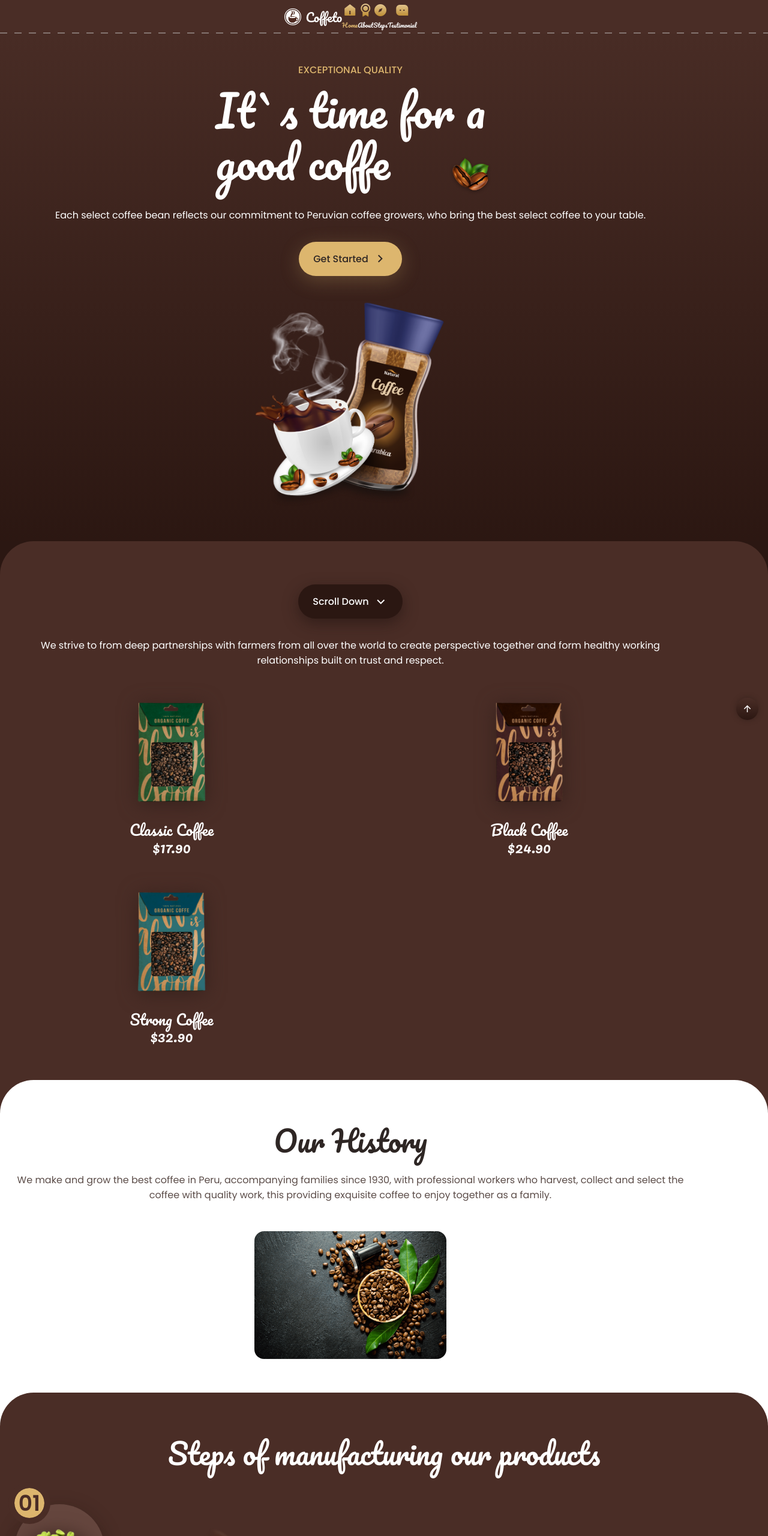
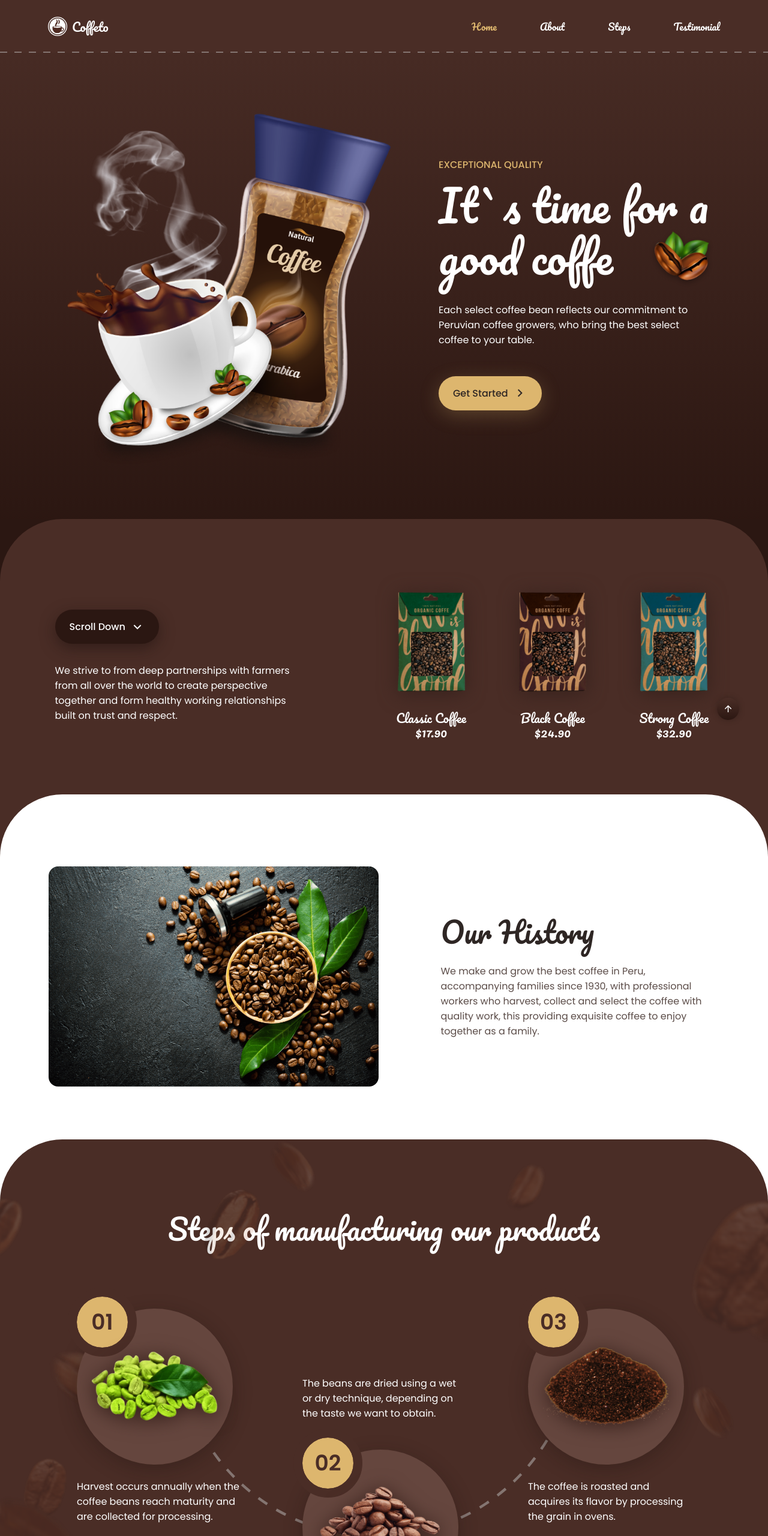
Before and after one commit to JorgeRamosS/CSWB, a plain HTML site: page index.html in a window 1280 px wide. Shown: the top 2560 px of the page at 60% size. Drawn offline with nearby package versions, Linux system fonts and the light colour scheme.

Commit message:
Finish. Credits Bedimcode

```diff
--- a/assets/css/styles.css
+++ b/assets/css/styles.css
@@ -698,7 +698,313 @@ img {
 
 /*=============== BREAKPOINTS ===============*/
 /* For small devices */
+@media screen and (max-width: 300px) {
+  .container {
+    margin-inline: 1rem;
+  }
+
+  .nav__menu {
+    padding-inline: 3rem;
+  }
+
+  .home__title {
+    width: 220px;
+    text-align: center;
+  }
+
+  .home__title img {
+    bottom: 2.5rem;
+  }
+
+  .products__content {
+    grid-template-columns: 1fr;
+  }
+
+  .steps__content {
+    row-gap: 3rem;
+  }
+
+  .steps__card {
+    width: initial;
+  }
+
+  .steps__border {
+    left: 0;
+    top: 5.5rem;
+  }
+}
+
+@media screen and (min-width: 400px) {
+  .steps__content {
+    grid-template-columns: 325px;
+    justify-content: center;
+  }
+}
 
 /* For medium devices */
+@media screen and (min-width: 576px) {
+  .nav__menu {
+    width: 376px;
+  }
+
+  .home__container,
+  .products__container,
+  .about__container,
+  .testimonial__container,
+  .footer__container {
+    grid-template-columns: 400px;
+    justify-content: center;
+  }
+}
 
 /* For large devices */
+@media screen and (min-width: 1023px) {
+  .section {
+    padding-block: 7.5rem 5.5rem;
+    --border-section: 104px 104px 0 0;
+  }
+
+  .nav {
+    height: calc(var(--header-height) + 2rem);
+    justify-content: space-between;
+  }
+
+  .nav__logo img {
+    width: 32px;
+  }
+
+  .nav__menu {
+    width: initial;
+  }
+
+  .nav__list {
+    column-gap: 4.5rem;
+  }
+
+  .nav__link {
+    font-size: var(--normal-font-size);
+  }
+
+  .nav__link i {
+    display: none;
+  }
+
+  .home__container {
+    grid-template-columns: max-content 440px;
+    align-items: center;
+    padding-top: 3rem;
+  }
+
+  .home__img {
+    order: -1;
+    width: 450px;
+  }
+
+  .home__data {
+    text-align: initial;
+  }
+
+  .home__title img {
+    width: 120px;
+  }
+
+  .home__description {
+    margin-bottom: 3rem;
+  }
+
+  .products__container {
+    grid-template-columns: 418px 535px;
+    align-items: center;
+  }
+
+  .products__data {
+    text-align: initial;
+  }
+
+  .products__content {
+    grid-template-columns: repeat(3, 1fr);
+  }
+
+  .products__name,
+  .products__price {
+    font-size: var(--h3-font-size);
+  }
+
+  .about__container {
+    grid-template-columns: max-content 465px;
+    align-items: center;
+  }
+
+  .about__img {
+    order: -1;
+    width: 450px;
+  }
+
+  .about__data,
+  .about__data .section__title {
+    text-align: initial;
+  }
+
+  .steps__content {
+    grid-template-columns: repeat(3, max-content);
+    column-gap: 6.5rem;
+    padding-top: 3rem;
+  }
+
+  .steps__card {
+    width: 272px;
+  }
+
+  .steps__card-move {
+    display: flex;
+    flex-direction: column;
+    margin-top: 7rem;
+  }
+
+  .steps__card-move .steps__circle {
+    margin-left: initial;
+  }
+
+  .steps__card-move .steps__description {
+    order: -1;
+    text-align: initial;
+    margin-bottom: 3rem;
+  }
+
+  .steps__circle {
+    width: 260px;
+    height: 260px;
+  }
+
+  .steps__img {
+    width: 210px;
+  }
+
+  .steps__subcircle {
+    width: 85px;
+    height: 85px;
+    top: -1.25rem;
+    outline: 15px solid var(--first-color);
+  }
+
+  .steps__border {
+    transform: rotate(85deg);
+    width: 200px;
+    left: 0;
+    top: 2rem;
+  }
+
+  .steps__bg-img {
+    top: 0;
+    height: 100%;
+    object-position: initial;
+  }
+
+  .testimonial__container {
+    grid-template-columns: 510px max-content;
+    align-items: center;
+  }
+
+  .testimonial__img {
+    width: 450px;
+  }
+
+  .testimonial__data,
+  .testimonial__data .section__title {
+    text-align: initial;
+  }
+
+  .testimonial__data .section__title {
+    margin-bottom: 3rem;
+  }
+
+  .footer__container {
+    grid-template-columns: initial;
+    justify-content: initial;
+    row-gap: 6rem;
+    padding-block: 6rem 3rem;
+  }
+
+  .footer__data {
+    grid-template-columns: repeat(2, max-content);
+    justify-content: space-between;
+    text-align: initial;
+  }
+
+  .footer__logo {
+    margin-bottom: 1.5rem;
+  }
+
+  .footer__logo img {
+    width: 32px;
+  }
+
+  .footer__title {
+    font-size: var(--h1-font-size);
+  }
+
+  .footer__form {
+    width: 360px;
+    row-gap: 1.5rem;
+  }
+
+  .footer__content {
+    row-gap: 4rem;
+  }
+
+  .footer__social {
+    column-gap: 3rem;
+  }
+
+  .footer__social-link {
+    font-size: 1.5rem;
+  }
+
+  .footer__bg-img {
+    object-position: top;
+  }
+
+  .scrollup {
+    right: 3rem;
+  }
+
+  .show-scroll {
+    bottom: 3rem;
+  }
+}
+
+@media screen and (min-width: 1152px) {
+  .container {
+    margin-inline: auto;
+  }
+}
+
+@media screen and (min-width: 1248px) {
+  .home__container {
+    column-gap: 4.5rem;
+  }
+
+  .home__img {
+    width: 550px;
+  }
+
+  .products__container {
+    column-gap: 9rem;
+  }
+
+  .about__container {
+    column-gap: 6.5rem;
+  }
+
+  .about__img {
+    width: 550px;
+  }
+
+  .testimonial__container {
+    column-gap: 2rem;
+  }
+
+  .testimonial__img {
+    width: 550px;
+  }
+}
```
